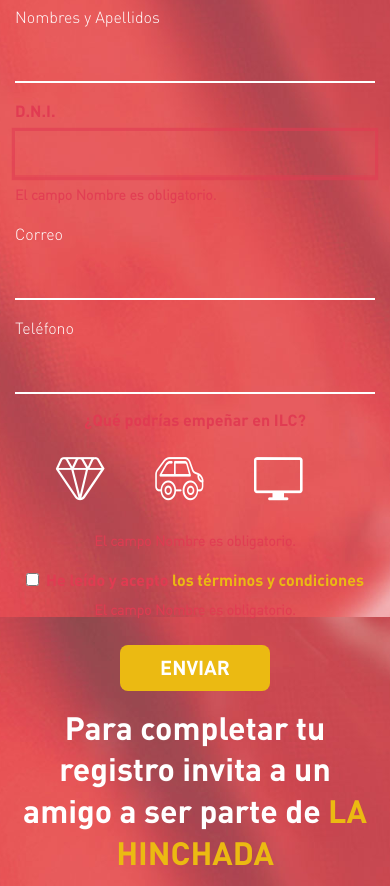
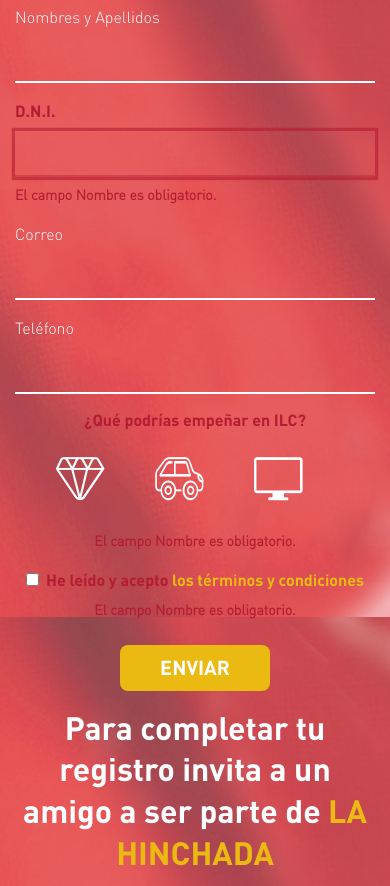
Before and after one commit to jolupeza/ilc-mundial, a website: page app/index.html in a window 390 px wide. Shown: the part 1071-1957 px from the top of the page. Drawn offline with Linux system fonts and the light colour scheme; files whose address does not match are found by name.

Commit message:
Change color danger by form validation

```diff
--- a/app/scss/_forms.scss
+++ b/app/scss/_forms.scss
@@ -5,23 +5,20 @@
   margin-bottom: 1rem;
   &.has-error {
     .Form__label {
-      color: $secondColor;
+      color: darken($secondColor, 15%);
       font-family: $dinBold;
     }
     .Form__control {
-      border-color: rgba($secondColor, .4);
-      box-shadow: 0 0 0 .2rem rgba($secondColor, .6);
+      border-color: rgba(darken($secondColor, 15%), .4);
+      box-shadow: 0 0 0 .2rem rgba(darken($secondColor, 15%), .6);
     }
     .help-block {
-      color: rgba($secondColor, .9);
+      color: darken($secondColor, 15%);
     }
   }
 }
 .Form__label {
   color: white;
-  // @media screen and (max-width: 991px) {
-  //   color: $textColor;
-  // }
 }
 .Form__control {
   background-color: transparent;
@@ -34,13 +31,8 @@
     border-color: rgba($accentColor, .5);
     box-shadow: 0 0 0 .2rem rgba($accentColor, .25);
     color: white;
-    // @media screen and (max-width: 991px) {
-    //   color: $textColor;
-    // }
   }
   @media screen and (max-width: 991px) {
-    // border-bottom-color: $textColor;
-    // color: $textColor;
     line-height: 2rem;
   }
 }
--- a/app/scss/_sidebar.scss
+++ b/app/scss/_sidebar.scss
@@ -14,6 +14,9 @@
   &.active {
     left: 0;
   }
+  @media screen and (max-width: 767px) and (orientation: landscape) {
+    flex-direction: row;
+  }
 }
 .Sidebar__header, .Sidebar__menu {
   width: 100%;
@@ -24,6 +27,9 @@
 .Sidebar__logo {
   a {
     display: block;
+  }
+  @media screen and (max-width: 767px) {
+    width: 75%;
   }
 }
 .Sidebar__close {
@@ -63,5 +69,8 @@
         color: $accentColor;
       }
     }
+    @media screen and (max-width: 767px) and (orientation: landscape) {
+      margin-bottom: 2rem;
+    }
   }
 }
```
Also changed, not shown: app/css/style.css.
